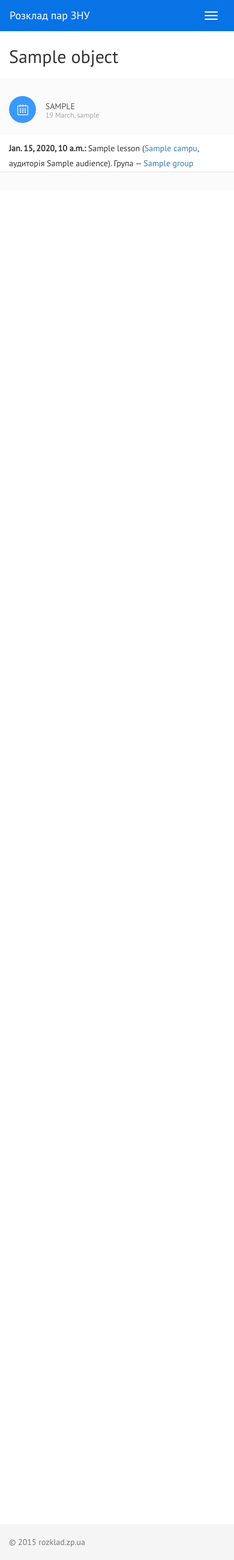
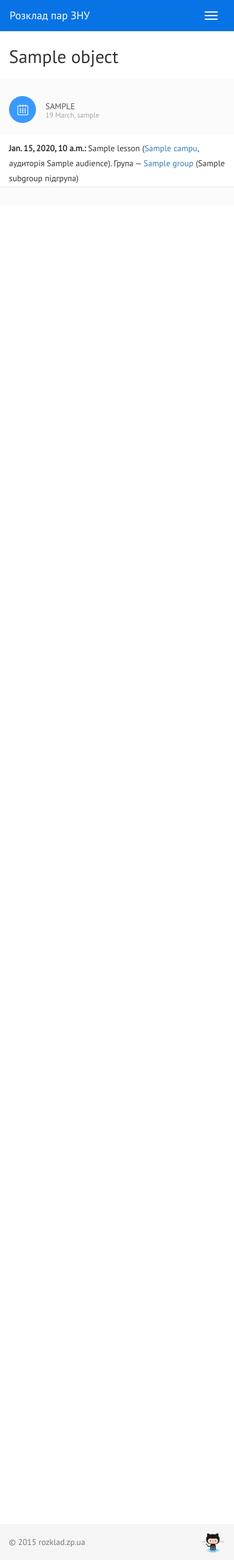
Before and after one commit to Vadimkin/ZNU-Timetable, a Django app: template templates/timetable/teacher_detail.html in a window 390 px wide. Shown: the whole page at 60% size. Run offline with Django 3.2, Linux system fonts and the light colour scheme; the template is opened without the code that fills it: most values are stand-ins (such as "Sample title", 1, 10 or a date in 2020); some libraries are stand-ins or nearby versions; some web fonts are replaced.

Commit message:
Fix problem with long data on teacher timetable Add github link to footer

```diff
--- a/templates/base/footer.html
+++ b/templates/base/footer.html
@@ -16,7 +16,10 @@
 
 <footer class="footer">
 	<div class="container">
-		<p class="text-muted">© {% now "Y" %} rozklad.zp.ua</p>
+		<p class="text-muted pull-left">© {% now "Y" %} rozklad.zp.ua</p>
+        <div class="pull-right">
+            <a href="https://github.com/Vadimkin/ZNU-Timetable"><img src="{% static "timetable/img/octocat.png" %}" title="Проект на Github" alt=""/></a>
+        </div>
 	</div>
 </footer>
 
--- a/templates/timetable/teacher_detail.html
+++ b/templates/timetable/teacher_detail.html
@@ -34,7 +34,7 @@
             <div class="row">
                 <div id="timetable-col">
                     <div class="col-md-1 hidden-xs hidden-sm timetable-time">{{ lesson.period.get_time_without_seconds }}</div>
-                    <div class="col-md-11 timetable-info"><span class="visible-xs-inline visible-sm-inline" style="font-weight: bold;">{{ lesson.period.get_time_without_seconds }}:</span> {{ lesson.lesson.name }} (<a href="{% url 'map' %}?campus={{ lesson.audience.campus.id }}">{{ lesson.audience.campus.name }}</a>, аудиторія {{ lesson.audience.audience }}). Груп{% if lesson.group.all.count == 1 %}а{% else %}и{% endif %} — {% for group in lesson.group.all %}{% if not forloop.first %}, {% endif %}<a href="{% url 'group_detail' group.id %}">{{ group.name }}</a>{% endfor %} </div>
+                    <div class="col-md-11 timetable-info"><span class="visible-xs-inline visible-sm-inline" style="font-weight: bold;">{{ lesson.period.get_time_without_seconds }}:</span> {{ lesson.lesson.name }} (<a href="{% url 'map' %}?campus={{ lesson.audience.campus.id }}">{{ lesson.audience.campus.name }}</a>, аудиторія {{ lesson.audience.audience }}). Груп{% if lesson.group.all.count == 1 %}а{% else %}и{% endif %} — {% for group in lesson.group.all %}{% if not forloop.first %}, {% endif %}<a href="{% url 'group_detail' group.id %}">{{ group.name }}</a>{% endfor %} {% if lesson.subgroup != 0 %}({{ lesson.subgroup }} підгрупа){% endif %}</div>
                 </div>
             </div>
 
```
Also changed, not shown: timetable/static/timetable/img/octocat.png (added).
